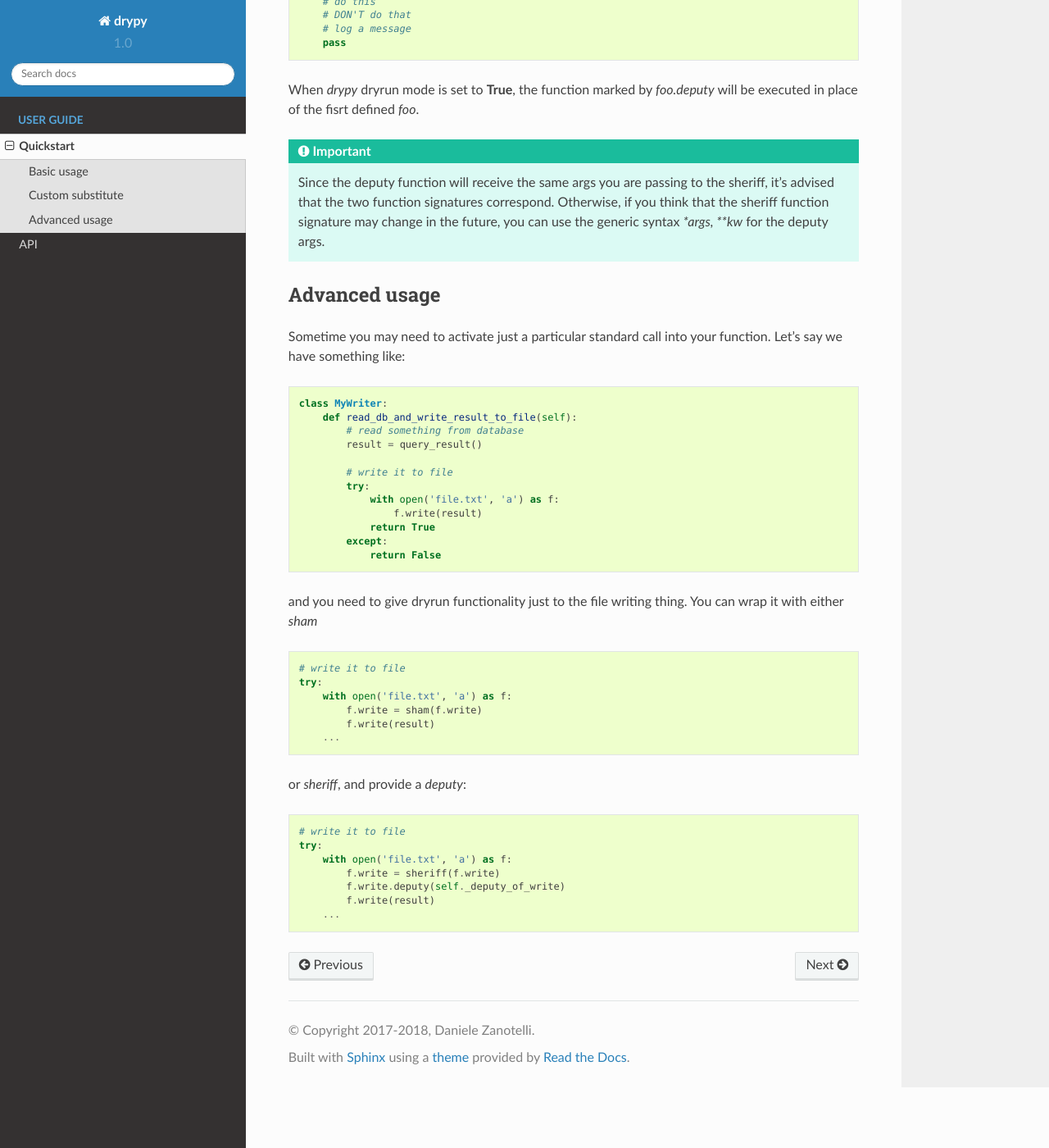
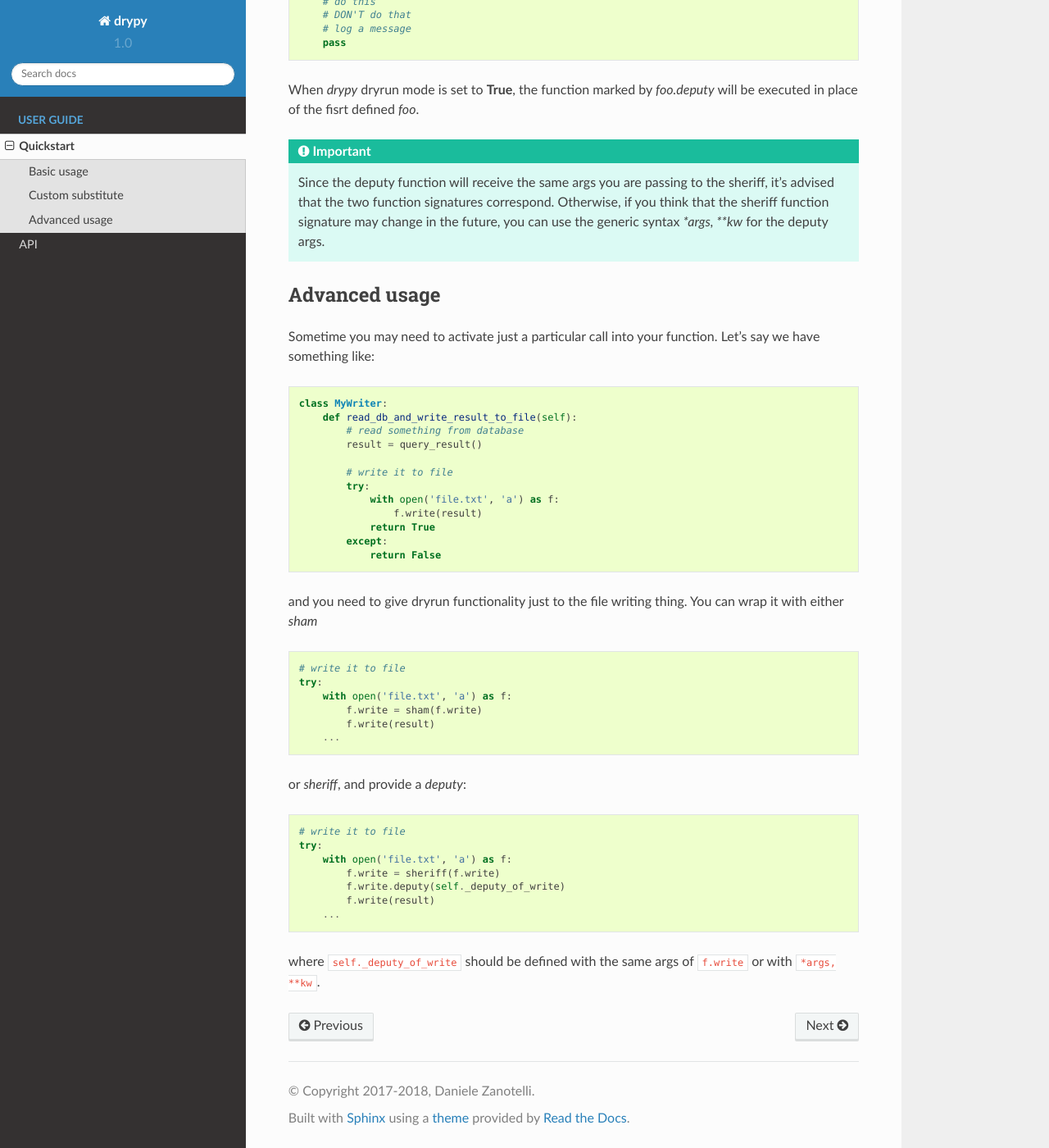
Before and after one commit to dzanotelli/drypy, a Sphinx documentation site: the page built from drypy/docs/quickstart.rst, in a window 1280 px wide and 1400 px high, scrolled down 1185 px. Shown: the whole window at 82% size. Built offline with Sphinx 7.4.7 and the Read the Docs theme 2.0.0, drawn with Linux system fonts in a browser that asks for light colours.

Commit message:
docs: fixed last details; refs #14

```diff
--- a/drypy/docs/quickstart.rst
+++ b/drypy/docs/quickstart.rst
@@ -78,7 +78,7 @@ When *drypy* dryrun mode is set to **True**, the function marked by
 Advanced usage
 --------------
 
-Sometime you may need to activate just a particular standard call into your
+Sometime you may need to activate just a particular call into your
 function. Let's say we have something like:
 
 .. code-block:: python
@@ -119,3 +119,6 @@ or *sheriff*, and provide a *deputy*:
                    f.write.deputy(self._deputy_of_write)
                    f.write(result)
                ...
+
+where :code:`self._deputy_of_write` should be defined with the same args of
+:code:`f.write` or with :code:`*args, **kw`.
```
